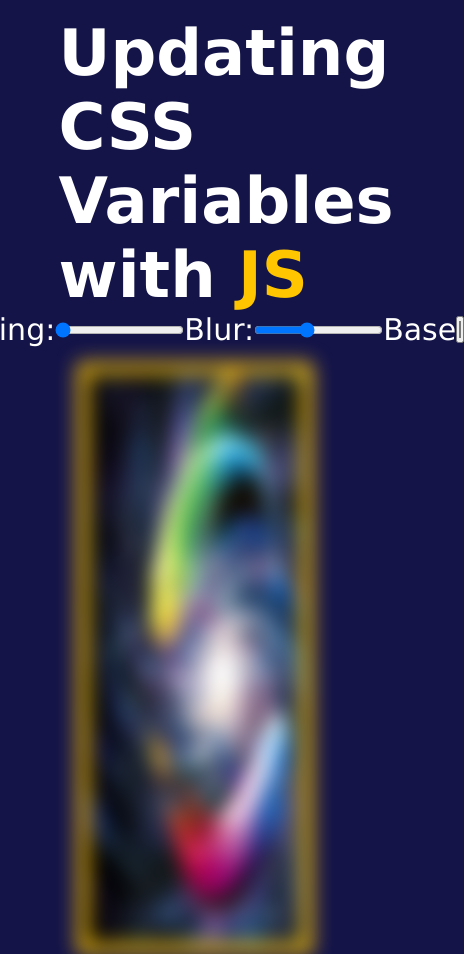
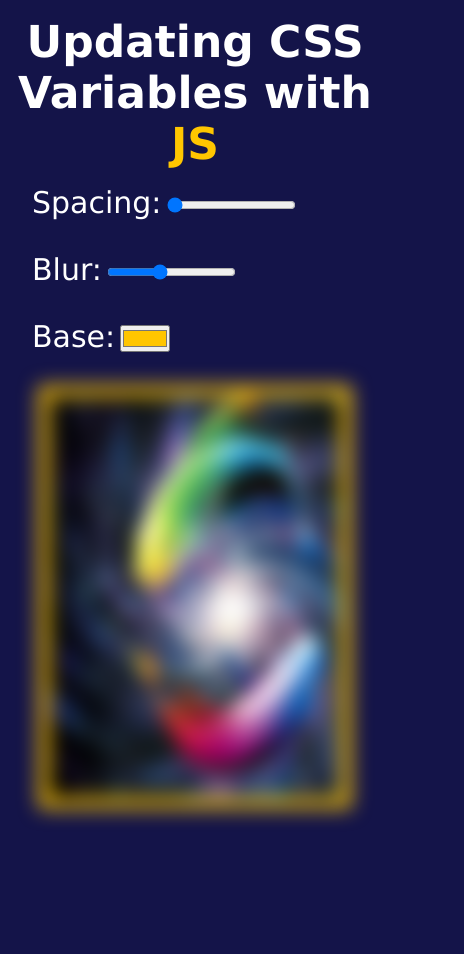
Before and after one commit to Abdulganiyu-Abdulazeez/css-variable, a plain HTML site: page index.html in a window 390 px wide. Shown: the whole page, 464 px wide, since content can reach past the window. After the commit the page ends 844 px from the top, so only its background shows below. Drawn offline with Linux system fonts and the light colour scheme.

Commit message:
responsive commit

```diff
--- a/index.html
+++ b/index.html
@@ -26,7 +26,7 @@
         background-color: rgb(20, 20, 73);
         color: white;
         font-family: 'Lucida Sans', 'Lucida Sans Regular', 'Lucida Grande', 'Lucida Sans Unicode', Geneva, Verdana, sans-serif;
-        overflow: hidden;
+        overflow-x: hidden;
     }
     h1 {
         width: 70%;
@@ -34,6 +34,7 @@
         font-weight: 900;
         margin: 0 auto;
         z-index: 2;
+        text-align: center;
     }
     span {
         color: var(--base);
@@ -43,9 +44,11 @@
         display: flex;
         align-items: center;
         justify-content: center;
+        padding: 1rem;
     }
     .img {
-        margin-top: 1rem !important;
+        margin-top:1rem !important;
+        margin-bottom: 1rem !important;
         width: 60vw;
         height: 70vh;
         margin: 0 auto;
@@ -61,20 +64,69 @@
         font-size: 30px;
         font-weight: 400;
     }
-
+    .container div {
+        width: fit-content;
+        /* display: flex;
+        align-items: center;
+        justify-content: center; */
+    }
+    @media (max-width: 425px) {
+        body {
+            width: 100vw;
+            height: fit-content;
+            max-width: fit-content;
+            margin: 0 auto;
+            padding: 1rem;
+            overflow-x: scroll !important;
+        }
+        .container {
+            flex-direction: column;
+            justify-content: start;
+            align-items: start;
+            width: 100%;
+        }
+        h1 {
+            width: 100%;
+            font-size: 44px;
+            text-align: center;
+        }
+        .img {
+            width: 80vw;
+            height: 50vh;
+        }
+    }
+    @media (max-width: 768px) {
+        body {
+            width: 100vw;
+            height: fit-content;
+            margin: 0 auto;
+        }
+        h1 {
+            font-size: 44px;
+        }
+         .container {
+            gap: 2rem;
+         }
+    }
 </style>
 
 <body>
     <h1>Updating CSS Variables with <span>JS</span></h1>
     <div class="container">
-        <label for="spacing">Spacing:</label>
-        <input type="range" name="spacing" min="10" max="150" value="10" data-sizing="px">
+        <div>
+            <label for="spacing">Spacing:</label>
+            <input type="range" name="spacing" min="10" max="150" value="10" data-sizing="px">
+        </div>
 
-        <label for="blur">Blur:</label>
-        <input type="range" name="blur" min="0" max="25" value="10" data-sizing="px">
+        <div>
+            <label for="blur">Blur:</label>
+            <input type="range" name="blur" min="0" max="25" value="10" data-sizing="px">
+        </div>
 
-        <label for="base">Base</label>
-        <input type="color" name="base" value="#ffc600">
+        <div>
+            <label for="base">Base:</label>
+            <input type="color" name="base" value="#ffc600">
+        </div>
     </div>
     <div class="img"><img class="fish" src="./fish.jpg" alt=""></div>
 
```
